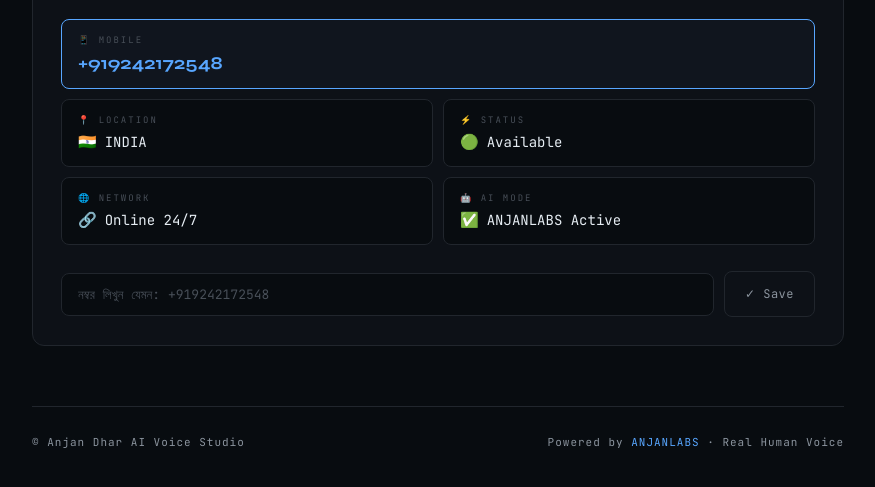
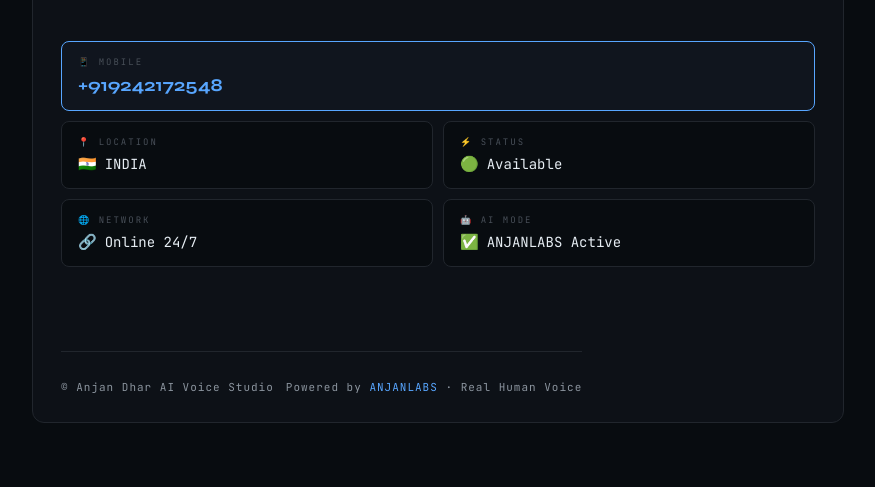
Before and after one commit to anjamd0111/Test-text-to-voice, a plain HTML site: page index.html in a window 1280 px wide. Shown: the part 1334-1821 px from the top of the page, without its empty margins (202-1077 px from the left). Drawn offline with Linux system fonts and the light colour scheme; a web font is replaced by a local one.

Commit message:
𝐀𝐍𝐉𝐀𝐍 𝐃𝐇𝐀𝐑

```diff
--- a/index.html
+++ b/index.html
@@ -912,14 +912,6 @@
         <div class="contact-field">
           <div class="field-label">🤖 AI Mode</div>
           <div class="field-value"><span class="field-icon">✅</span> ANJANLABS Active</div>
-        </div>
-
-        <div class="phone-edit-row">
-          <input type="text" id="phone-input" placeholder="নম্বর লিখুন যেমন: +919242172548"
-            oninput="document.getElementById('phone-display').textContent=this.value||'+91XXX-XXXXXX'">
-          <button class="btn-secondary" onclick="savePhone()">✓ Save</button>
-        </div>
-      </div>
     </div>
 
   </div><!-- /main-grid -->
```
